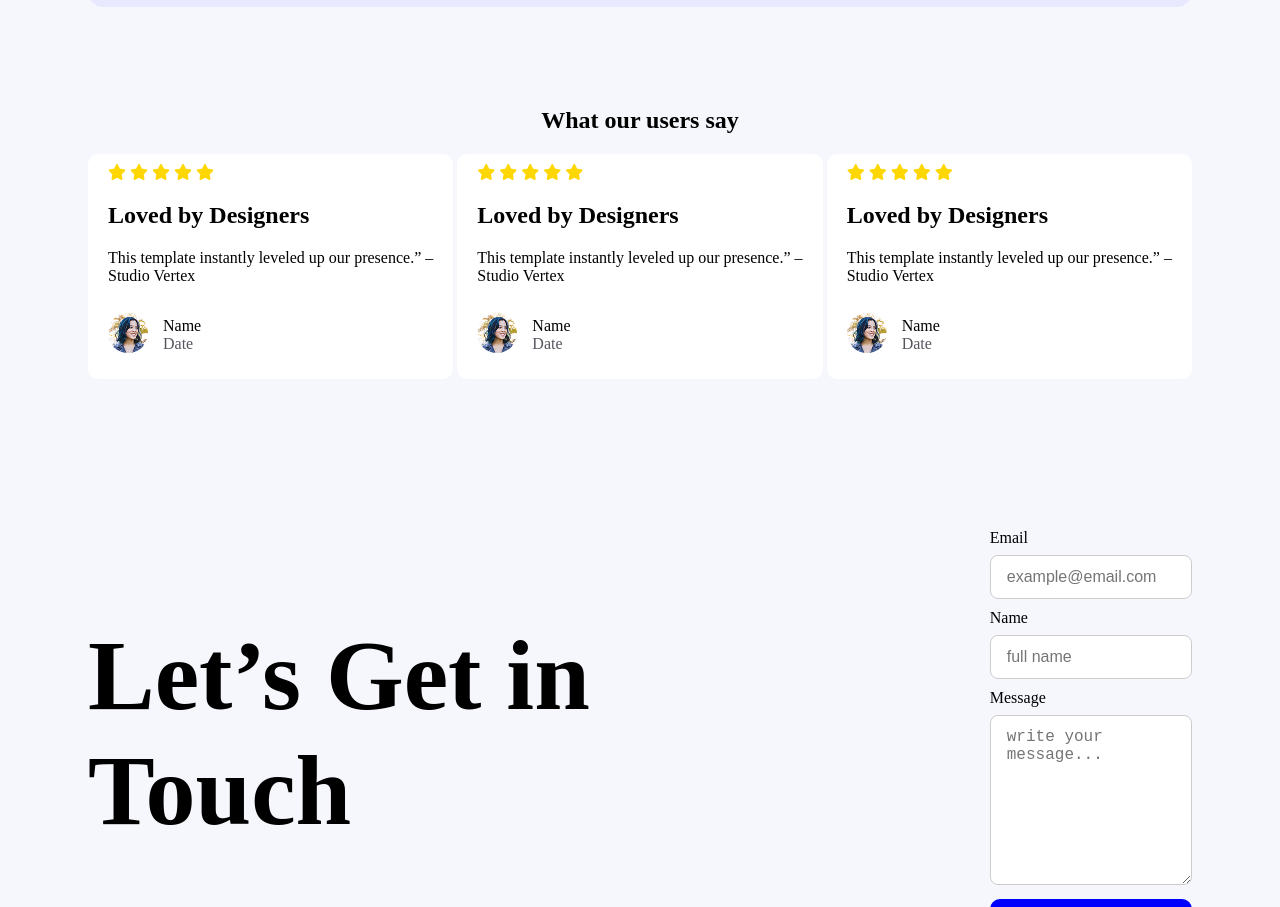
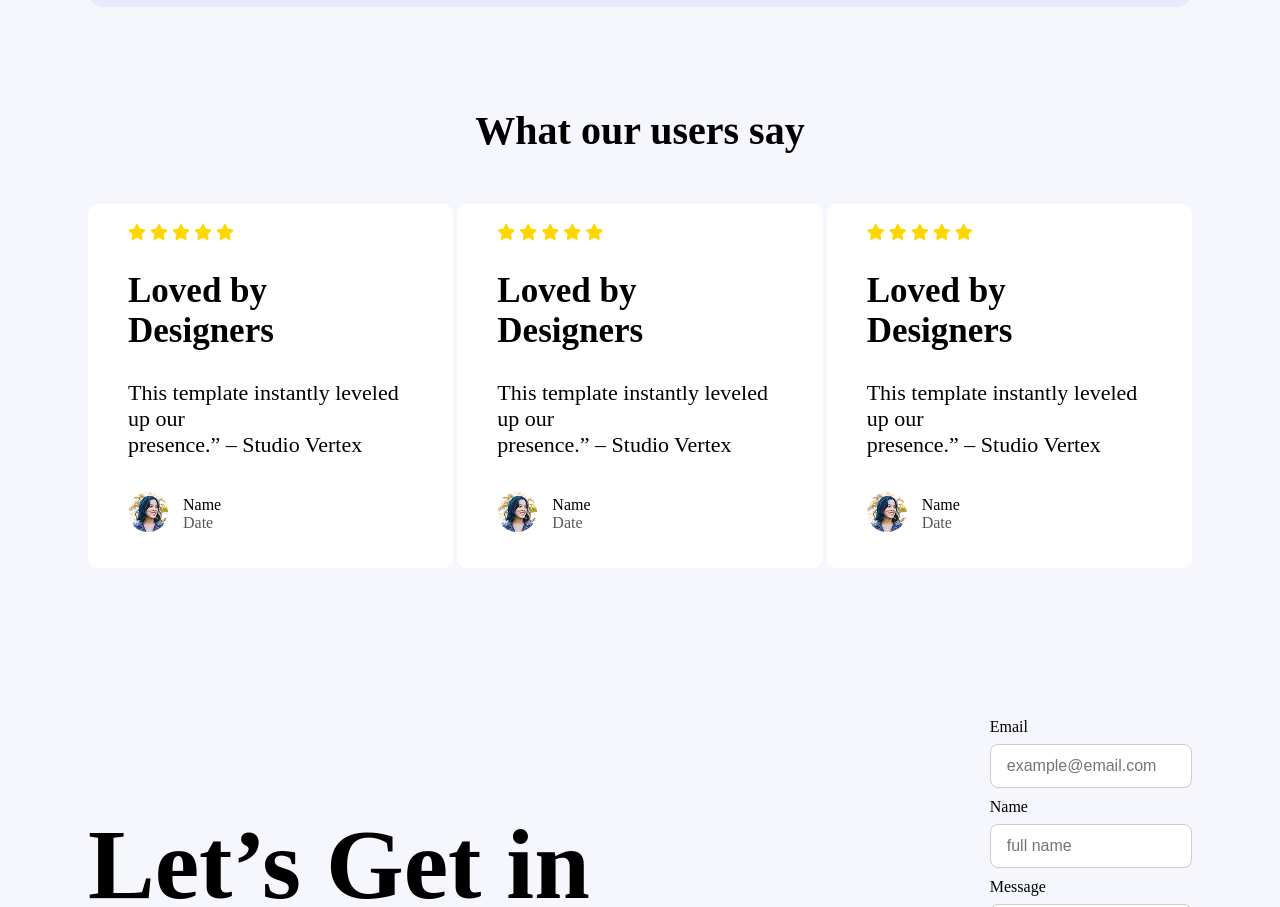
Before and after one commit to munnasiracs/assignment-01, a plain HTML site: page index.html in a window 1280 px wide. Shown: the part 1615-2522 px from the top of the page. Drawn offline with Linux system fonts and the light colour scheme.

Commit message:
updated style

```diff
--- a/index.html
+++ b/index.html
@@ -81,7 +81,7 @@
     <!-- Review section -->
 
     <section class="review-container">
-        <h2 style="text-align: center;">What our users say</h2>
+        <h2  style="text-align: center;margin-bottom: 50px; font-size: 40px;">What our users say</h2>
         <!-- Review Card -->
 
         <div class="review-container-start">
@@ -93,8 +93,27 @@
                     <i class="fas fa-star" style="color: gold;"></i>
                     <i class="fas fa-star" style="color: gold;"></i>
                 </div>
-                <h2>Loved by Designers</h2>
-                <p>This template instantly leveled up our presence.” – Studio Vertex</p>
+                <h2 style="font-size: 35px;">Loved by Designers</h2>
+                <p style="font-size: 22px;">This template instantly leveled up our <br> presence.” – Studio Vertex</p>
+                <div class="review-card-image">
+                    <div>
+                        <img class="rounded-avatar" src="image/avatar.png" alt="">
+                    </div>
+                    <div>
+                        <p>Name <br> <span class="gray">Date</span></p>
+                    </div>
+                </div>
+            </div>
+            <div class="review-card-container">
+                <div>
+                    <i class="fas fa-star" style="color: gold;"></i>
+                    <i class="fas fa-star" style="color: gold;"></i>
+                    <i class="fas fa-star" style="color: gold;"></i>
+                    <i class="fas fa-star" style="color: gold;"></i>
+                    <i class="fas fa-star" style="color: gold;"></i>
+                </div>
+                <h2 style="font-size: 35px;">Loved by Designers</h2>
+                <p style="font-size: 22px;">This template instantly leveled up our <br> presence.” – Studio Vertex</p>
                 <div class="review-card-image">
                     <div>
                         <img class="rounded-avatar" src="image/avatar.png" alt="">
@@ -113,28 +132,8 @@
                     <i class="fas fa-star" style="color: gold;"></i>
                     <i class="fas fa-star" style="color: gold;"></i>
                 </div>
-                <h2>Loved by Designers</h2>
-                <p>This template instantly leveled up our presence.” – Studio Vertex</p>
-                <div class="review-card-image">
-                    <div>
-                        <img class="rounded-avatar" src="image/avatar.png" alt="">
-                    </div>
-                    <div>
-                        <p>Name <br> <span class="gray">Date</span></p>
-
-                    </div>
-                </div>
-            </div>
-            <div class="review-card-container">
-                <div>
-                    <i class="fas fa-star" style="color: gold;"></i>
-                    <i class="fas fa-star" style="color: gold;"></i>
-                    <i class="fas fa-star" style="color: gold;"></i>
-                    <i class="fas fa-star" style="color: gold;"></i>
-                    <i class="fas fa-star" style="color: gold;"></i>
-                </div>
-                <h2>Loved by Designers</h2>
-                <p>This template instantly leveled up our presence.” – Studio Vertex</p>
+                <h2 style="font-size: 35px;">Loved by Designers</h2>
+                <p style="font-size: 22px;">This template instantly leveled up our <br> presence.” – Studio Vertex</p>
                 <div class="review-card-image">
                     <div>
                         <img class="rounded-avatar" src="./image/avatar.png" alt="">
--- a/styles/index.css
+++ b/styles/index.css
@@ -80,7 +80,7 @@ body {
 
 .review-card-container {
     background-color: white;
-    padding: 10px 20px;
+    padding: 20px 40px;
     border-radius: 10px;
 
 }
```
